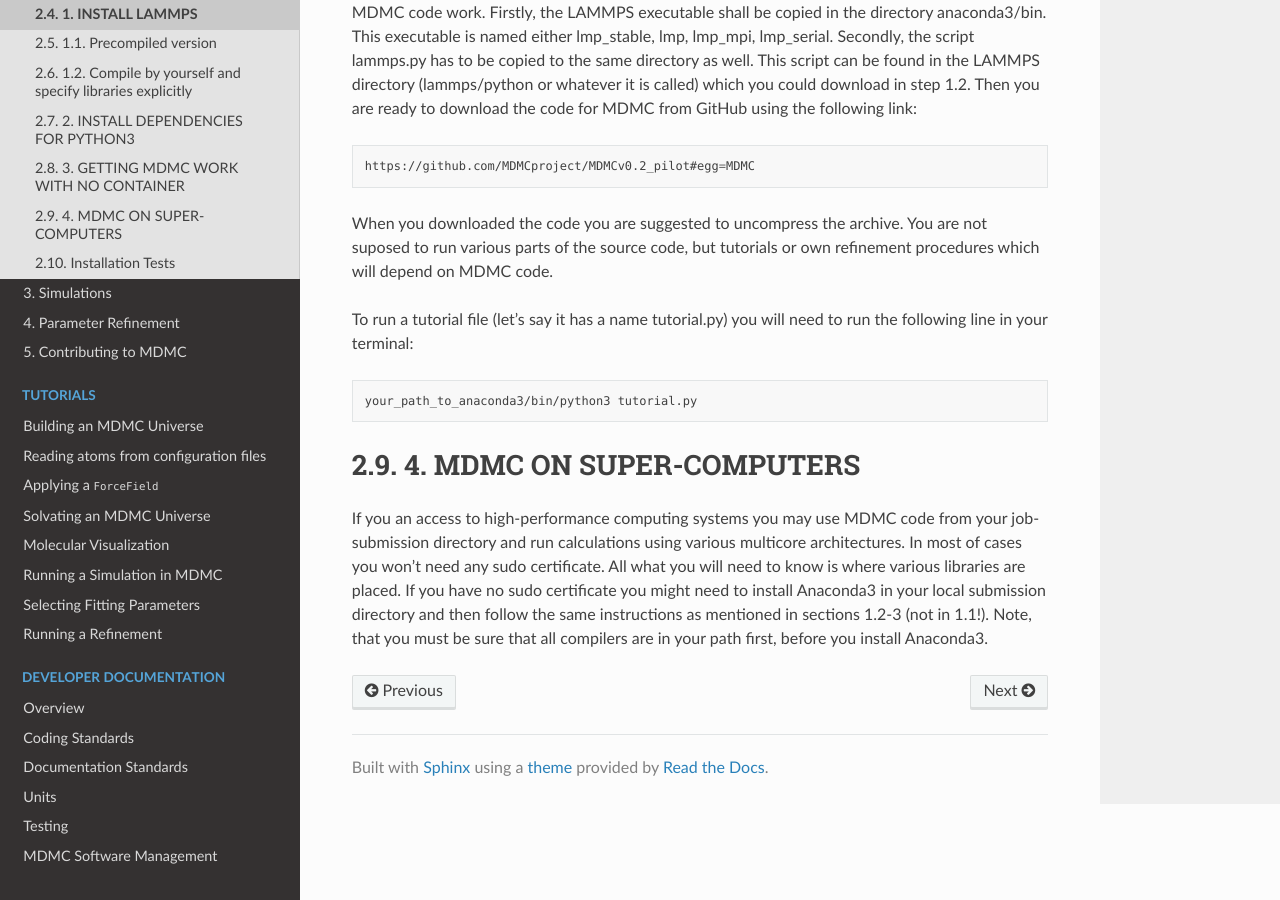
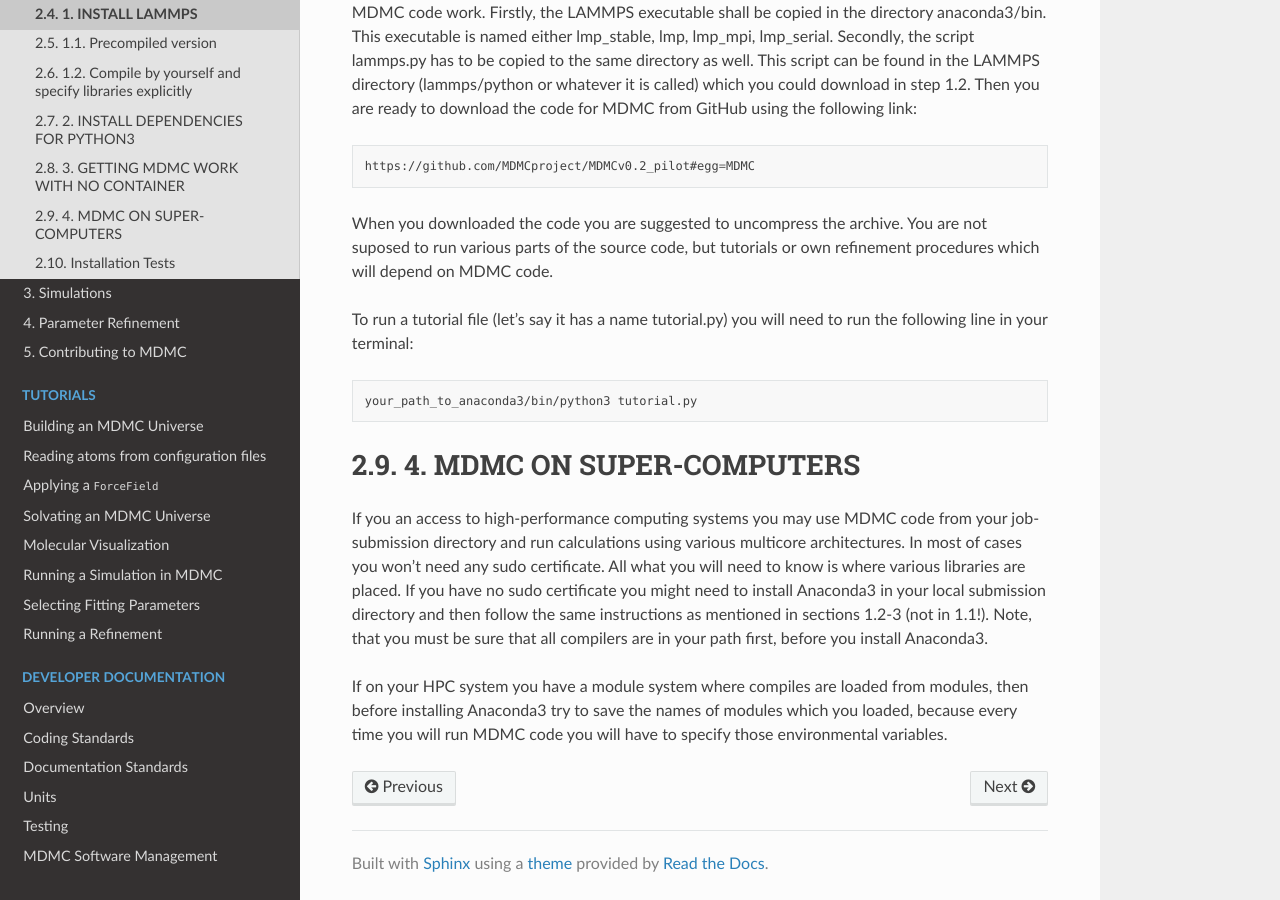
Before and after one commit to ISISNeutronMuon/MDMC, a Sphinx documentation site: the page built from doc/pages/installation/NOCONTAINERLINUX.rst, in a window 1280 px wide and 900 px high, scrolled down 2153 px. Built offline with Sphinx 7.4.7 and the Read the Docs theme 2.0.0, drawn with Linux system fonts in a browser that asks for light colours; pages that are not in the unit, such as notebooks, are missing from menus.

Commit message:
Update NOCONTAINERLINUX.rst

```diff
--- a/doc/pages/installation/NOCONTAINERLINUX.rst
+++ b/doc/pages/installation/NOCONTAINERLINUX.rst
@@ -101,3 +101,5 @@ To run a tutorial file (let's say it has a name tutorial.py) you will need to ru
 ---------------------------
 
 If you an access to high-performance computing systems you may use MDMC code from your job-submission directory and run calculations using various multicore architectures. In most of cases you won't need any sudo certificate. All what you will need to know is where various libraries are placed. If you have no sudo certificate you might need to install Anaconda3 in your local submission directory and then follow the same instructions as mentioned in sections 1.2-3 (not in 1.1!). Note, that you must be sure that all compilers are in your path first, before you install Anaconda3.
+
+If on your HPC system you have a module system where compiles are loaded from modules, then before installing Anaconda3 try to save the names of modules which you loaded, because every time you will run MDMC code you will have to specify those environmental variables.
```
